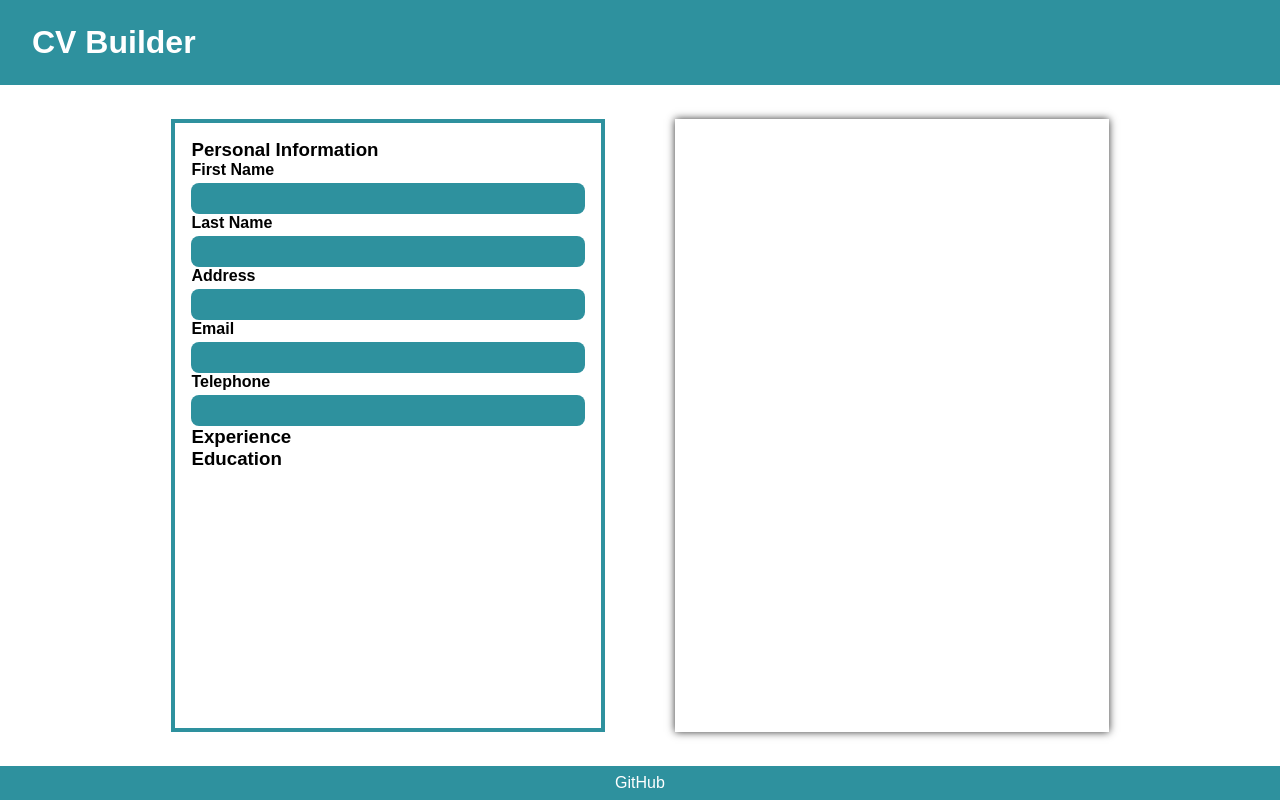
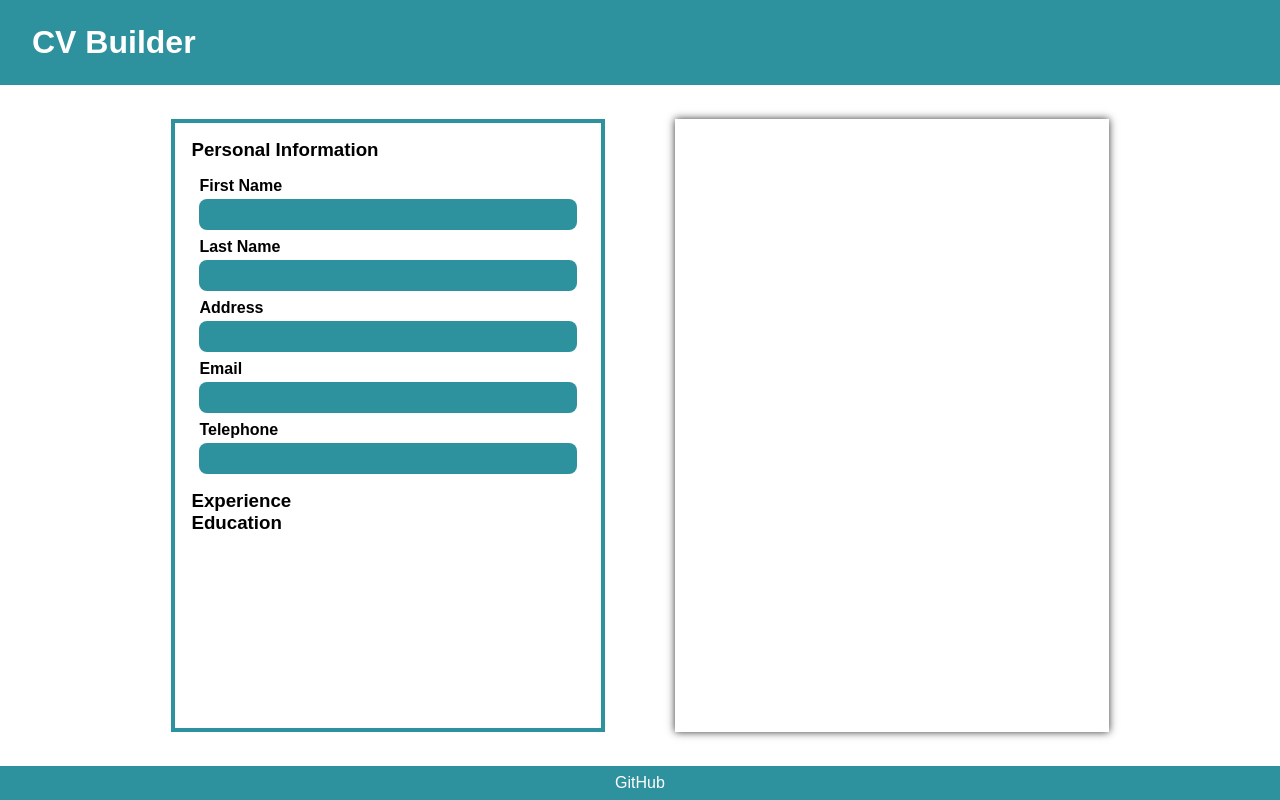
Before and after one commit to bkwong315/cv-application, a React app: page / in a window 1280 px wide. Built offline with nearby package versions, Linux system fonts and the light colour scheme; the HTML template or start-up script is replaced by a standard one.

Commit message:
Add basic styling to cv-builder

```diff
--- a/src/components/PersonalInfoEditor/PersonalInfoEditor.scss
+++ b/src/components/PersonalInfoEditor/PersonalInfoEditor.scss
@@ -0,0 +1,5 @@
+.personal-info-editor {
+  display: grid;
+  padding: 1rem 0.5rem;
+  gap: 0.5rem;
+}
```
